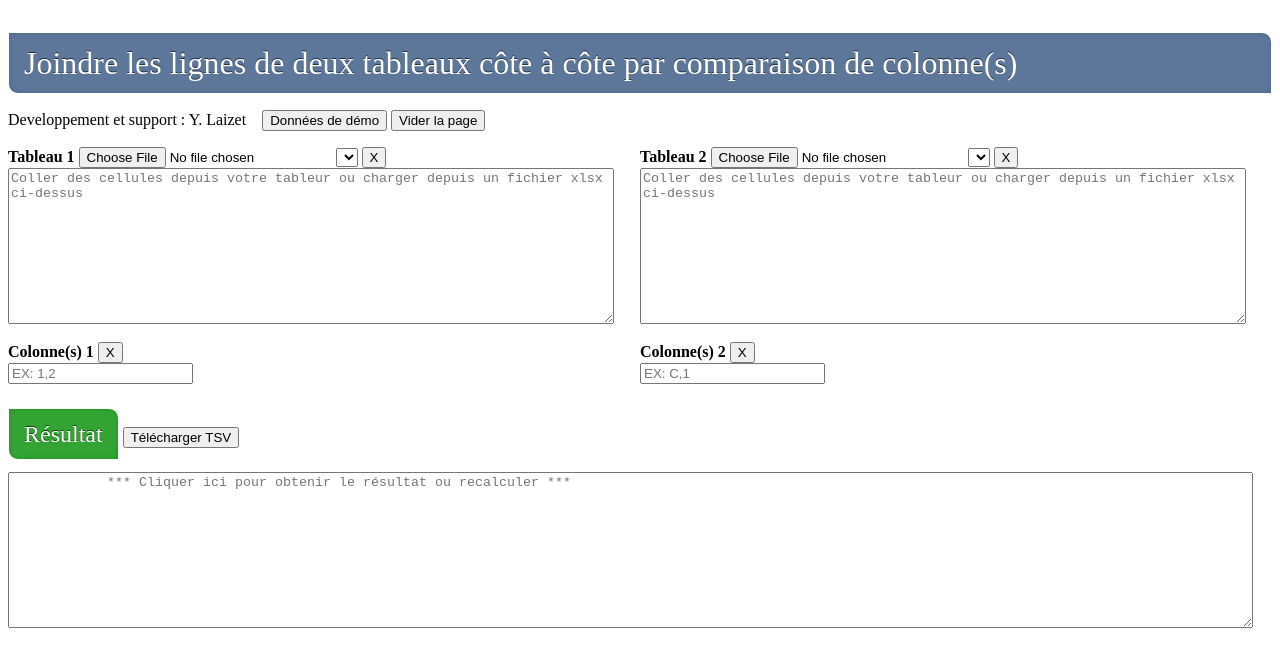
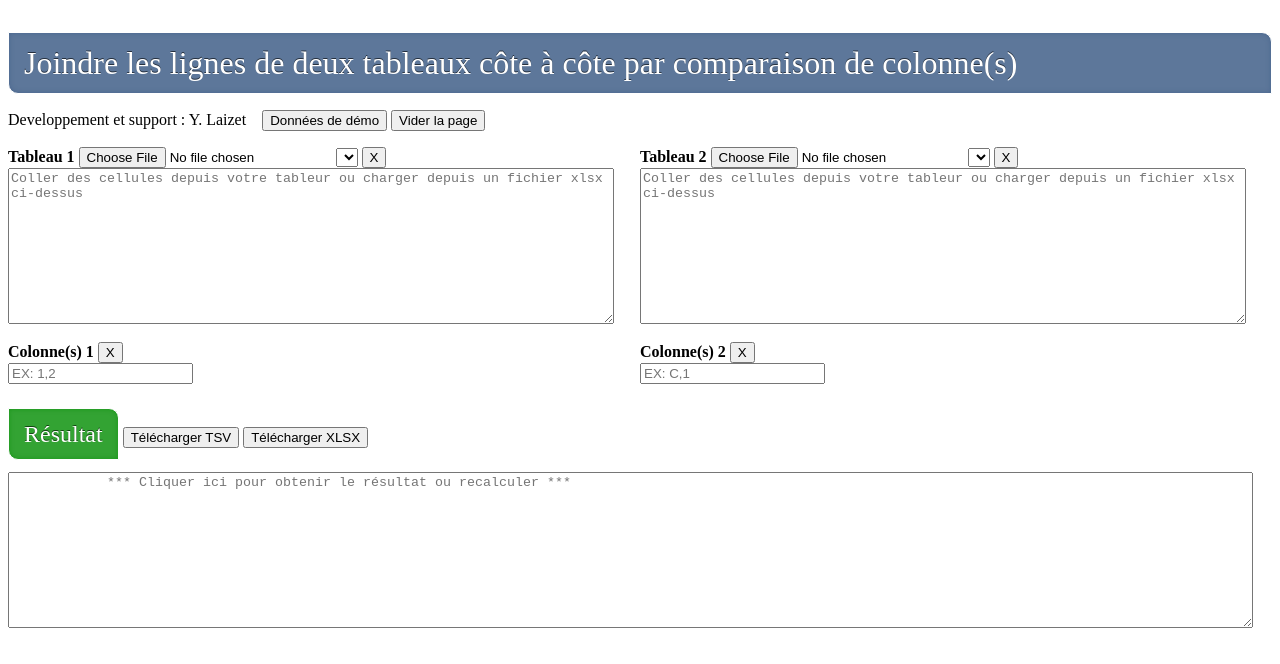
Before and after one commit to bergo-bioinfo/join_tsv, a plain HTML site: page join_tsv.html in a window 1280 px wide. Drawn offline with nearby package versions, Linux system fonts and the light colour scheme.

Commit message:
Add xlsx download button

```diff
--- a/join_tsv.html
+++ b/join_tsv.html
@@ -8,7 +8,7 @@
     <script src="https://cdn.jsdelivr.net/npm/file-saver@2.0.5/dist/FileSaver.min.js"></script>
     <script src="https://cdn.jsdelivr.net/npm/papaparse@5.3.1/papaparse.min.js"></script>
     <script src="https://cdnjs.cloudflare.com/ajax/libs/jszip/3.5.0/jszip.min.js"></script>
-    <script src="https://cdn.jsdelivr.net/npm/xlsx@0.17.1/dist/xlsx.min.js"></script>
+    <script src="https://cdn.jsdelivr.net/npm/xlsx@0.18.5/dist/xlsx.full.min.js"></script>
     <script src="join_tsv.js"></script>
 
     <link href="join_tsv.css" rel="stylesheet" type="text/css" />
@@ -41,7 +41,7 @@ Ex: 1,B,6" />
 Les numéros doivent être séparés par des virgules.
 Ex: 1,B,6" />
     </div>
-    <h2 title="Cliquer dans la zone de résultat pour recalculer">Résultat</h2> <input type="button" onClick="ddl_tsv();" value="Télécharger TSV" />
+    <h2 title="Cliquer dans la zone de résultat pour recalculer">Résultat</h2> <input type="button" onClick="ddl_tsv();" value="Télécharger TSV" /> <input type="button" onClick="ddl_xlsx();" value="Télécharger XLSX" />
     <div id="output">
         <textarea id="contentOutput" placeholder="            *** Cliquer ici pour obtenir le résultat ou recalculer ***"
             onClick="mergeTables();selectResult();" title="Cliquer ici pour obtenir le résultat ou recalculer. Sélectionner le contenu, le copier puis le coller dans votre tableur."></textarea>
--- a/join_tsv.js
+++ b/join_tsv.js
@@ -137,6 +137,19 @@ function ddl_tsv() {
     saveAs(new Blob([output], {type:'application/csv'}), 'test.tsv');
 }
 
+function ddl_xlsx() {
+    var output = document.getElementById('contentOutput').value;
+    if (output === "") {
+        mergeTables();
+    }
+    output = document.getElementById('contentOutput').value;
+    data_as_json = Papa.parse(output, {delimiter: fieldSep, skipEmptyLines: true, header: true})
+    const worksheet = XLSX.utils.json_to_sheet(data_as_json.data);
+    const workbook = XLSX.utils.book_new();
+    XLSX.utils.book_append_sheet(workbook, worksheet, "join");
+    XLSX.writeFile(workbook, "Joined_tables.xlsx", { compression: true });
+}
+
 function to_csv(workbook, sheet) {
     workbook.SheetNames.forEach(function(sheetName) {
         var x;
```
